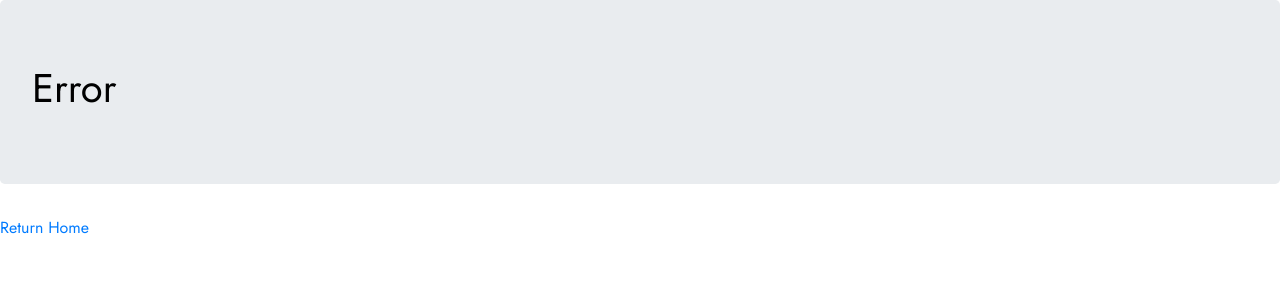
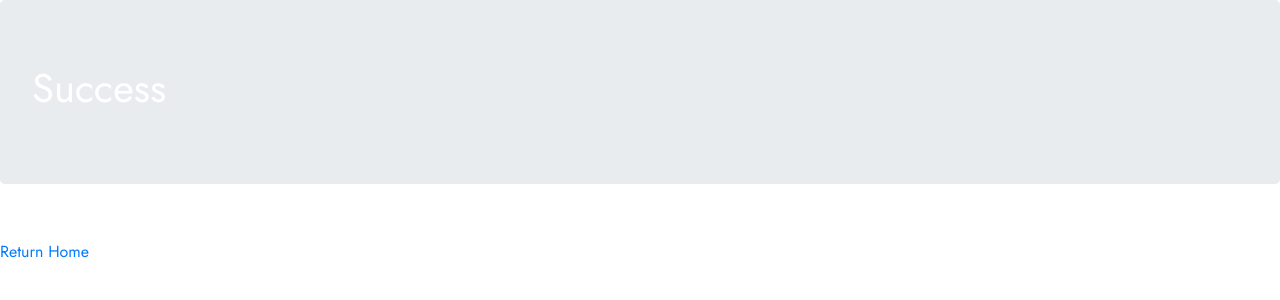
Before and after one commit to OluwadaraDaily/project1, a Flask app: template templates/success.html in a window 1280 px wide. Shown: the part 76-376 px from the top of the page. Run offline with Flask 2, Linux system fonts and the light colour scheme; the template is opened without the code that fills it, so the values that code supplies are empty; some libraries are stand-ins or nearby versions.

Commit message:
Edited the success page

```diff
--- a/templates/success.html
+++ b/templates/success.html
@@ -2,14 +2,6 @@
 
 <!-- Title of page -->
 {% block title %} Success | The Reviewer {% endblock %}
-
-{% block head %}
-	<style type="text/css">
-		h1 {
-			color: black;
-		}
-	</style>
-{% endblock %}
 
 <!-- For the nav links -->
 {% block nav %}
@@ -24,9 +16,9 @@
 <!-- The rest of the body -->
 {% block body %}
 <div class="jumbotron">
-		<h1>Error</h1>
+		<h1>Success</h1>
 	</div>
-	<h1> {{ message }} </h1>
+	{{ message }} <br>
 
 	<p>
 		<a href="{{ url_for('home') }}"> Return Home </a>
```
Also changed, not shown: 2 other files.
